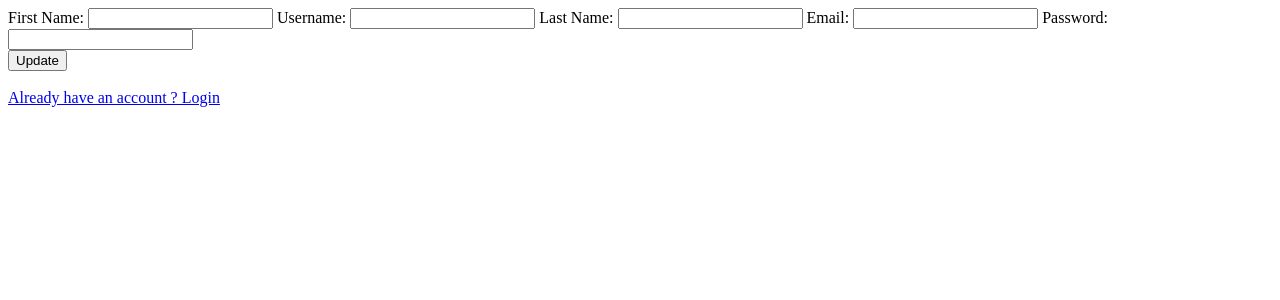
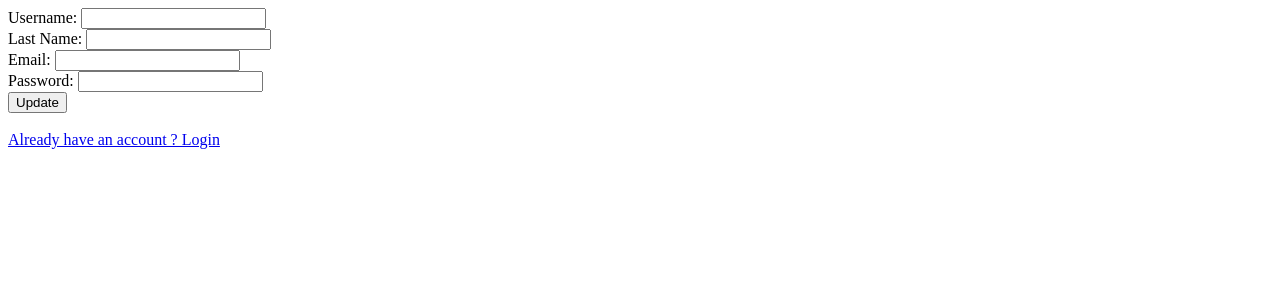
Before and after one commit to bongekampofu/WeatherForecastUsingSQL, a Flask app: page /update in a window 1280 px wide. Shown: the top 300 px of the page. Run offline with Flask 3, Linux system fonts and the light colour scheme.

Commit message:
Add files via upload

```diff
--- a/templates/profile.html
+++ b/templates/profile.html
@@ -16,7 +16,7 @@
       <div class="panel">
           <div class="user-heading round">
               <a href="#">
-                  <img src="/static/{{path}}" width="100" height="100" >
+                  <img src="{{ path }}" alt="User Image">
               </a>
               <h2> {{name}}</h2>
               <h3>{{email}}</h3>
--- a/templates/update.html
+++ b/templates/update.html
@@ -5,14 +5,12 @@
 <body>
       <div class="firstHalf">
         <form method="post">
-            <label for="firstname">First Name:</label>
-          <input type="text" name="firstname" required />
           <label for="username">Username:</label>
-          <input type="text" name="username" required />
+          <input type="text" name="username" required /> <br>
           <label for="lastname">Last Name:</label>
-          <input type="text" name="lastname" required />
+          <input type="text" name="lastname" required /> <br>
             <label for="email">Email:</label>
-          <input type="text" name="email" required />
+          <input type="text" name="email" required /> <br>
           <label for="password">Password:</label>
           <input type="password" name="password" required /> <br>
           <button type="submit">Update</button>
```
